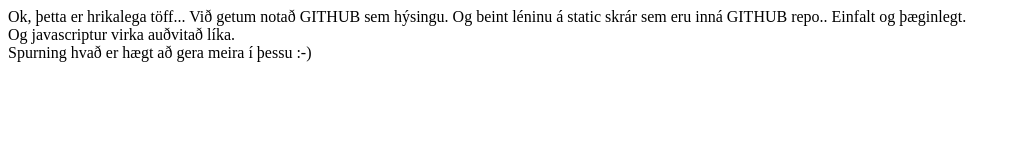
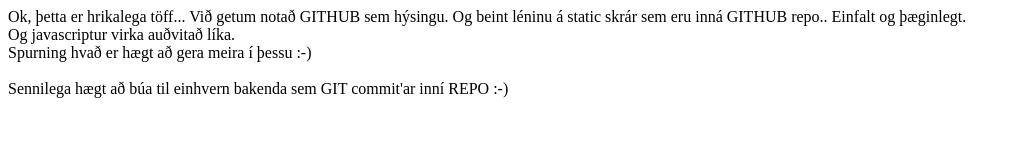
Before and after one commit to Netvoktun/netvoktun.github.io, a plain HTML site: page index.html in a window 1280 px wide. Shown: the whole page, without its empty margins (0-1021 px from the left). Drawn offline with Linux system fonts and the light colour scheme.

Commit message:
Update index.html

```diff
--- a/index.html
+++ b/index.html
@@ -8,5 +8,7 @@
 	<div>Ok, þetta er hrikalega töff... Við getum notað GITHUB sem hýsingu. Og beint léninu á static skrár sem eru inná GITHUB repo.. Einfalt og þæginlegt.</div>
 	<div>Og javascriptur virka auðvitað líka.</div>
 	<div>Spurning hvað er hægt að gera meira í þessu :-)</div>
+	<br>
+	<div>Sennilega hægt að búa til einhvern bakenda sem GIT commit'ar inní REPO :-)</div>
 </body>
 </html>
```
